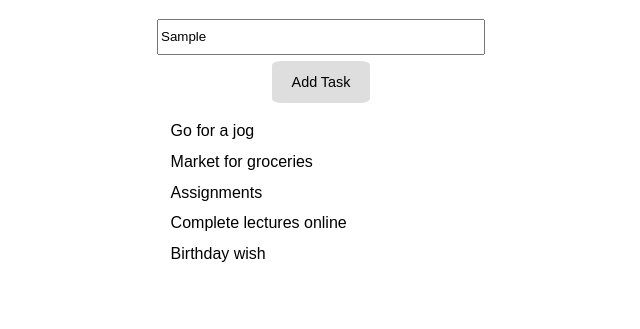
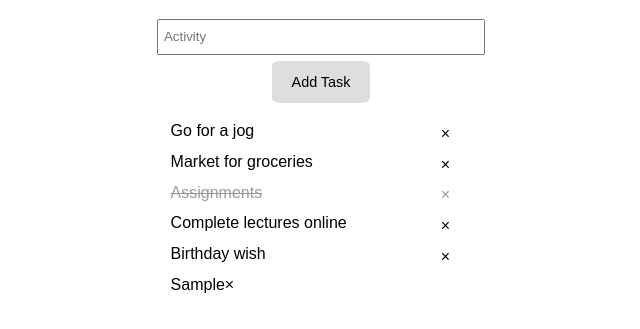
Before and after one commit to MojoAlpha/To_Do, a plain HTML site: page index.html in a window 1280 px wide. Both pictures are taken after typing "Sample" into the empty fields and a click on the button "Add Task". Shown: the part 61-390 px from the top of the page, without its empty margins (319-959 px from the left). Drawn offline with Linux system fonts and the light colour scheme.

Commit message:
basic features added

```diff
--- a/index.html
+++ b/index.html
@@ -17,7 +17,7 @@
     <ul id="UL">
         <li>Go for a jog</li>
         <li>Market for groceries</li>
-        <li>Assignments</li>
+        <li class="done">Assignments</li>
         <li>Complete lectures online</li>
         <li>Birthday wish</li>
     </ul>
--- a/script.js
+++ b/script.js
@@ -1,13 +1,24 @@
-alert('connected')
+var Mynode = document.getElementsByTagName("li")
+var i;
+for(i=0 ; i<Mynode.length ; ++i){
+    var span = document.createElement("span");
+    var sym = document.createTextNode("\u00D7");
+    span.className = "delete"
+    span.appendChild(sym)
+    Mynode[i].appendChild(span)
+}
+
 function newElement(){
-    var li = document.createElement(li);
-    var input = document.getElementById(adTask).value;
+    var li = document.createElement("li");
+    var input = document.getElementById("adTask").value;
     var t = document.createTextNode(input);
     li.appendChild(t);
-    if(t=='')
+    if(input === '')
     alert('Void task cannot be submitted!!')
-    else
+    else{
     document.getElementById("UL").appendChild(li);
+    }
+
     document.getElementById("adTask").value = "";
     var span = document.createElement("SPAN");
     var txt = document.createTextNode("\u00D7");
@@ -21,3 +32,17 @@ function newElement(){
     }
    }
 }
+
+var list = document.querySelector('ul')
+list.addEventListener('click',function(ev){
+    if(ev.target.tagName === 'li')
+       ev.target.classList.toggle('done');
+},false);
+
+var close = document.getElementsByClassName("delete");
+for(i=0 ; i < close.length ; ++i){
+    close[i].onclick = function() {
+        var div = this.parentElement;
+        div.style.display = "none";
+    }
+}
--- a/style.css
+++ b/style.css
@@ -64,3 +64,15 @@ background : #ddd
     width: 50%;
     height: 30px;
 }
+ul li.done{
+    opacity: 0.4;
+    text-decoration: line-through;
+}
+.delete{
+    float: right;
+    padding: 1% 3% 1% 3%;
+}
+.delete:hover{
+    background: #f44336;
+    color: #ffffff;
+}
```
